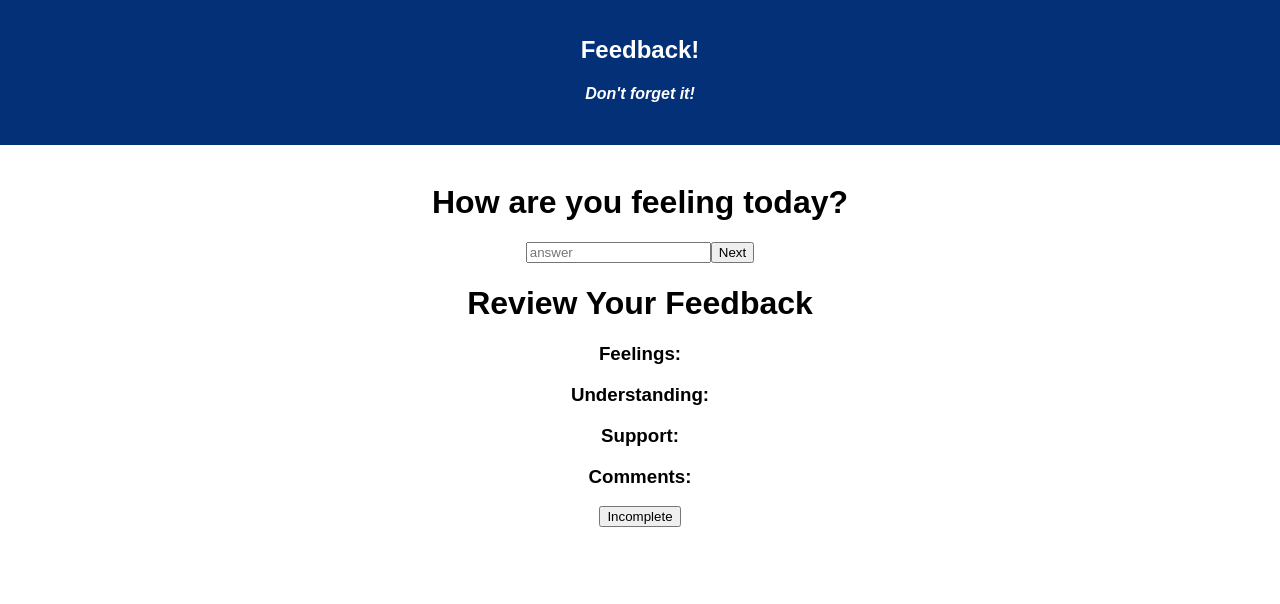
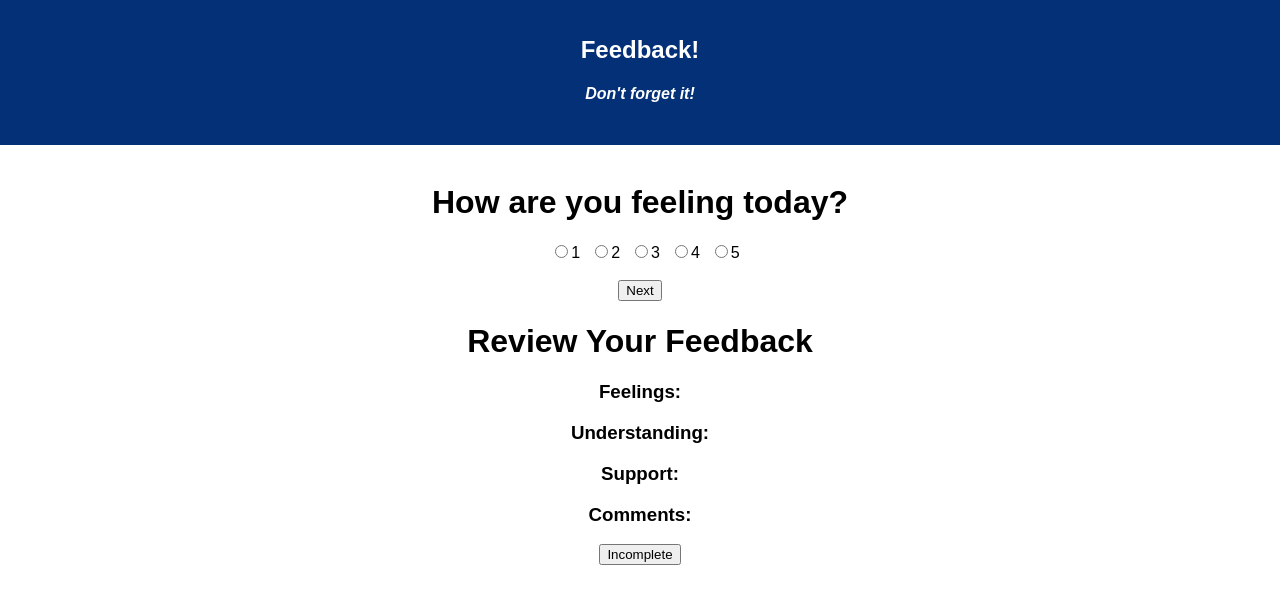
Before and after one commit to mitchjolson/redux-feedback-loop, a React (Create React App) app: page / in a window 1280 px wide. Shown: the top 604 px of the page. Built offline with nearby package versions, Linux system fonts and the light colour scheme.

Commit message:
changed form to radio buttons, require selection for feel, understand, support, don't requre input for comment'

```diff
--- a/src/components/App/App.css
+++ b/src/components/App/App.css
@@ -20,3 +20,7 @@
 main {
   text-align: center;
 }
+
+input[type=radio] {
+  margin-left: 15px;
+}
--- a/src/components/Comment/Comment.js
+++ b/src/components/Comment/Comment.js
@@ -28,7 +28,7 @@ class Comment extends Component {
             <h1>Any comments you would like to leave?</h1>
 
             <form onSubmit={this.handleSubmit}>
-                <input required placeholder="answer" onChange={(event) => this.handleChangeFor(event)} />
+                <input placeholder="answer" onChange={(event) => this.handleChangeFor(event)} />
                 <button type="submit">Next</button>
             </form>
             <Review/>
--- a/src/components/Feel/Feel.js
+++ b/src/components/Feel/Feel.js
@@ -15,11 +15,15 @@ class Feel extends Component {
 
     handleSubmit = (event) => {
         event.preventDefault();
+        if(!this.state.feel){
+            alert('Please select a value before continuing.')
+        }else{
         this.props.dispatch({
             type: 'FEEL',
             payload: this.state
         })
         this.props.history.push('/understand');
+    }
     }
 
     render() {
@@ -28,7 +32,13 @@ class Feel extends Component {
             <h1>How are you feeling today?</h1>
 
             <form onSubmit={this.handleSubmit}>
-                <input required placeholder="answer" onChange={(event) => this.handleChangeFor(event)} />
+                <input type="radio" name="feel" value="1" onChange={(event) => this.handleChangeFor(event)}/>1
+                <input type="radio" name="feel" value="2" onChange={(event) => this.handleChangeFor(event)}/>2
+                <input type="radio" name="feel" value="3" onChange={(event) => this.handleChangeFor(event)}/>3
+                <input type="radio" name="feel" value="4" onChange={(event) => this.handleChangeFor(event)}/>4
+                <input type="radio" name="feel" value="5" onChange={(event) => this.handleChangeFor(event)}/>5
+                <br />
+                <br />
                 <button type="submit">Next</button>
             </form>
             <Review/>
--- a/src/components/Review/Review.js
+++ b/src/components/Review/Review.js
@@ -24,7 +24,7 @@ class Review extends Component {
     }
 
     checkButton = (store) => {
-        if((store.feel) && (store.understand) && (store.support) && (store.comment)){
+        if((store.feel) && (store.understand) && (store.support)){
             return <button onClick={this.handleSubmit}>Submit</button>
         }
         return <button onClick={() => alert('Please complete the feedback form')}>Incomplete</button>
--- a/src/components/Support/Support.js
+++ b/src/components/Support/Support.js
@@ -15,11 +15,15 @@ class Support extends Component {
 
     handleSubmit = (event) => {
         event.preventDefault();
+        if(!this.state.support){
+            alert('Please select a value before continuing.')
+        }else{
         this.props.dispatch({
             type: 'SUPPORT',
             payload: this.state
         })
         this.props.history.push('/comment');
+        }
     }
 
     render() {
@@ -28,7 +32,13 @@ class Support extends Component {
             <h1>How well are you being supported?</h1>
 
             <form onSubmit={this.handleSubmit}>
-                <input required placeholder="answer" onChange={(event) => this.handleChangeFor(event)} />
+                <input type="radio" name="support" value="1" onChange={(event) => this.handleChangeFor(event)}/>1
+                <input type="radio" name="support" value="2" onChange={(event) => this.handleChangeFor(event)}/>2
+                <input type="radio" name="support" value="3" onChange={(event) => this.handleChangeFor(event)}/>3
+                <input type="radio" name="support" value="4" onChange={(event) => this.handleChangeFor(event)}/>4
+                <input type="radio" name="support" value="5" onChange={(event) => this.handleChangeFor(event)}/>5
+                <br />
+                <br />
                 <button type="submit">Next</button>
             </form>
             <Review/>
--- a/src/components/Understand/Understand.js
+++ b/src/components/Understand/Understand.js
@@ -15,11 +15,15 @@ class Understand extends Component {
 
     handleSubmit = (event) => {
         event.preventDefault();
+        if(!this.state.understand){
+            alert('Please select a value before continuing.')
+        }else{
         this.props.dispatch({
             type: 'UNDERSTAND',
             payload: this.state
         })
         this.props.history.push('/support');
+        }
     }
 
     render() {
@@ -28,7 +32,13 @@ class Understand extends Component {
             <h1>How well do you understand the material??</h1>
 
             <form onSubmit={this.handleSubmit}>
-                <input required placeholder="answer" onChange={(event) => this.handleChangeFor(event)} />
+                <input type="radio" name="understand" value="1" onChange={(event) => this.handleChangeFor(event)}/>1
+                <input type="radio" name="understand" value="2" onChange={(event) => this.handleChangeFor(event)}/>2
+                <input type="radio" name="understand" value="3" onChange={(event) => this.handleChangeFor(event)}/>3
+                <input type="radio" name="understand" value="4" onChange={(event) => this.handleChangeFor(event)}/>4
+                <input type="radio" name="understand" value="5" onChange={(event) => this.handleChangeFor(event)}/>5
+                <br />
+                <br />
                 <button type="submit">Next</button>
             </form>
             <Review/>
```
